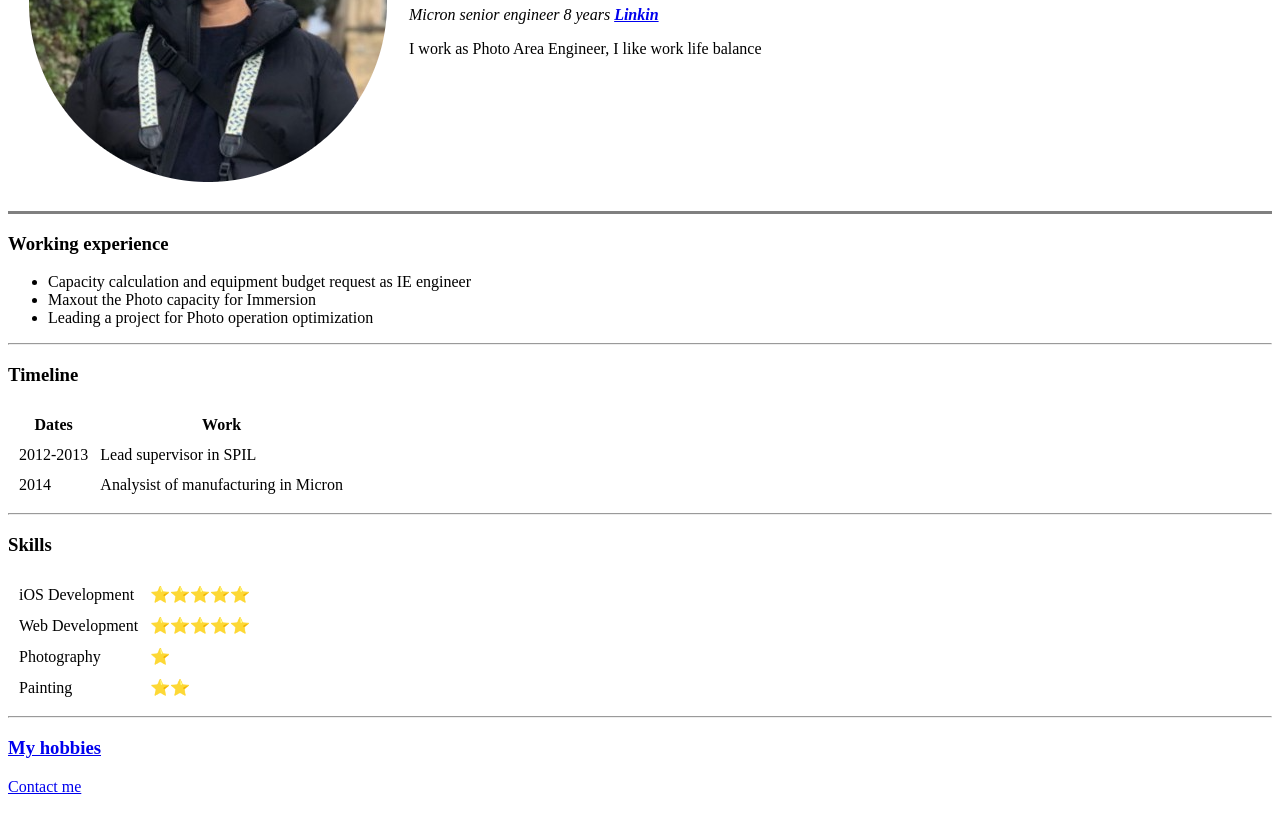
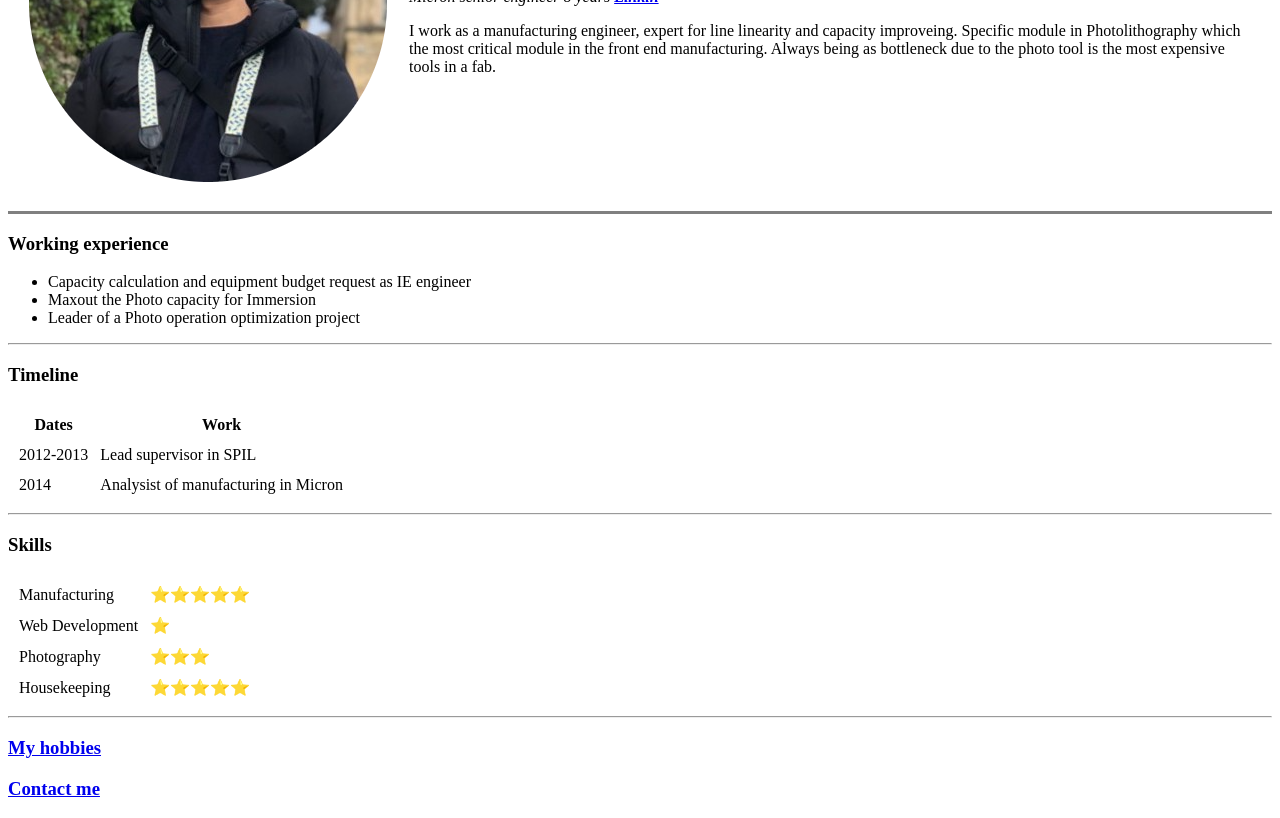
Before and after one commit to pa3khan/cv, a plain HTML site: page index.html in a window 1280 px wide. Shown: the part 205-1023 px from the top of the page. Drawn offline with Linux system fonts and the light colour scheme.

Commit message:
content modified

```diff
--- a/index.html
+++ b/index.html
@@ -11,7 +11,7 @@
         <td>
             <h1>Patrick Han</h1>
             <p><em>Micron senior engineer 8 years <strong><a href="https://www.linkedin.com/in/kun-lin-han-a33aab85/?originalSubdomain=tw">Linkin</a></strong> </em> </p>
-            <p>I work as Photo Area Engineer, I like work life balance</p>
+            <p>I work as a manufacturing engineer, expert for line linearity and capacity improveing. Specific module in Photolithography which the most critical module in the front end manufacturing. Always being as bottleneck due to the photo tool is the most expensive tools in a fab. </p>
         </td>
     </table>
 
@@ -21,7 +21,7 @@
     <ul>
         <li>Capacity calculation and equipment budget request as IE engineer</li>
         <li>Maxout the Photo capacity for Immersion</li>
-        <li>Leading a project for Photo operation optimization</li>
+        <li>Leader of a Photo operation optimization project </li>
     </ul>
 
     <hr>
@@ -56,26 +56,26 @@
                 <table cellspacing="10">
 
                     <tr>
-                        <td>iOS Development</td>
+                        <td>Manufacturing</td>
                         <td>⭐⭐⭐⭐⭐</td>
                     </tr>
                     <tr>
                         <td>Web Development</td>
-                        <td>⭐⭐⭐⭐⭐</td>
+                        <td>⭐</td>
                     </tr>
                     <tr>
                         <td>Photography</td>
-                        <td>⭐</td>
+                        <td>⭐⭐⭐</td>
                     </tr>
                     <tr>
-                        <td>Painting</td>
-                        <td>⭐⭐</td>
+                        <td>Housekeeping</td>
+                        <td>⭐⭐⭐⭐⭐</td>
                     </tr>
                 </table>
 
     <hr>
 
     <h3><a href="hobbies.html">My hobbies</a></h3>
-    <a href="contact.html">Contact me</a>
+    <h3><a href="contact.html">Contact me</a></h3>
 </body>
 </html>
```
